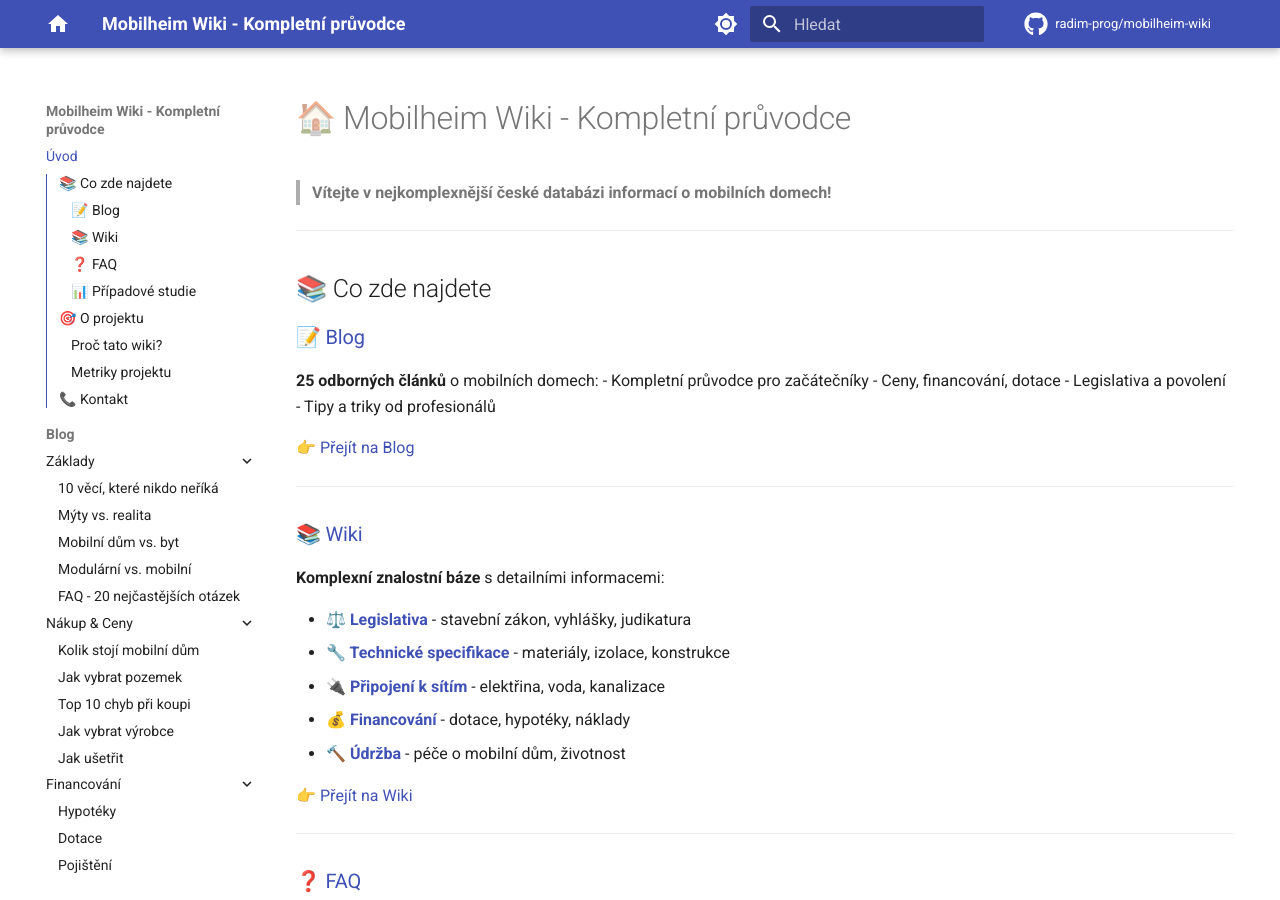
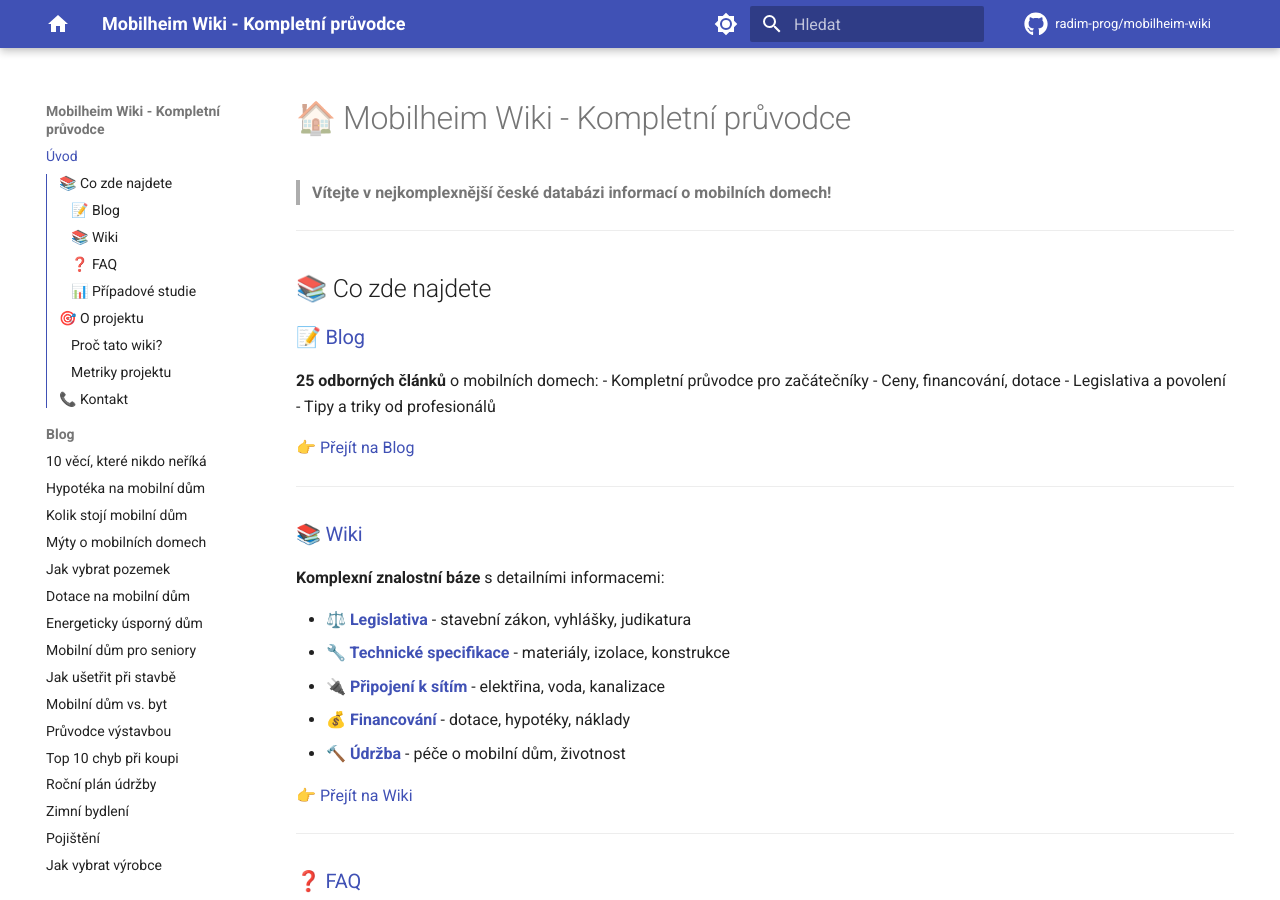
Before and after one commit to radim-prog/mobilheim-wiki, an MkDocs documentation site: the page built from docs/index.md, in a window 1280 px wide and 900 px high. Built offline with MkDocs 1.6.1 and Material for MkDocs 9.7.7, drawn with Linux system fonts in a browser that asks for light colours; comment, search, counter and statistics services are not loaded.

Commit message:
Fix navigation: Make all menu items clickable
Removed subcategories that had no pages - all items now directly clickable.
Simple flat structure for better UX.

🤖 Generated with [Claude Code](https://claude.com/claude-code)

Co-Authored-By: Claude <noreply@anthropic.com>

```diff
--- a/mkdocs.yml
+++ b/mkdocs.yml
@@ -80,41 +80,30 @@ nav:
   - Úvod: index.md
 
   - Blog:
-    - Základy:
-      - 10 věcí, které nikdo neříká: blog/02-10-veci-ktere-nikdo-nerika.md
-      - Mýty vs. realita: blog/05-myty-o-mobilnich-domech.md
-      - Mobilní dům vs. byt: blog/11-mobilni-dum-vs-byt.md
-      - Modulární vs. mobilní: blog/21-modularni-vs-mobilni-domy.md
-      - FAQ - 20 nejčastějších otázek: blog/23-faq-20-nejcastejsich-otazek.md
-
-    - Nákup & Ceny:
-      - Kolik stojí mobilní dům: blog/04-kolik-stoji-mobilni-dum.md
-      - Jak vybrat pozemek: blog/06-jak-vybrat-pozemek.md
-      - Top 10 chyb při koupi: blog/13-top-10-chyb-pri-koupi.md
-      - Jak vybrat výrobce: blog/17-jak-vybrat-vyrobce.md
-      - Jak ušetřit: blog/10-jak-usetrit-pri-stavbe.md
-
-    - Financování:
-      - Hypotéky: blog/03-hypoteka-na-mobilni-dum.md
-      - Dotace: blog/07-dotace-na-mobilni-dum.md
-      - Pojištění: blog/16-pojisteni-mobilniho-domu.md
-
-    - Výstavba & Údržba:
-      - Průvodce výstavbou: blog/12-pruvodce-vystavbou-krok-za-krokem.md
-      - Roční plán údržby: blog/14-udrzba-rocni-plan.md
-      - Zimní bydlení: blog/15-zimni-bydleni-myty-realita.md
-
-    - Speciální typy:
-      - Energeticky úsporný: blog/08-energeticky-usporny-mobilni-dum.md
-      - Pasivní dům: blog/22-pasivni-mobilni-dum.md
-      - Off-grid: blog/20-off-grid-mobilni-dum.md
-      - Pro seniory: blog/09-mobilni-dum-pro-seniory.md
-      - Pro mladou rodinu: blog/18-mobilni-dum-pro-mladou-rodinu.md
-      - Airbnb byznys: blog/24-airbnb-byznys-s-mobilnimi-domy.md
-
-    - Legislativa & Trendy:
-      - Legislativa 2025: blog/19-legislativa-2025-kompletni-pruvodce.md
-      - Budoucnost 2025-2030: blog/25-budoucnost-trendy-2025-2030.md
+    - 10 věcí, které nikdo neříká: blog/02-10-veci-ktere-nikdo-nerika.md
+    - Hypotéka na mobilní dům: blog/03-hypoteka-na-mobilni-dum.md
+    - Kolik stojí mobilní dům: blog/04-kolik-stoji-mobilni-dum.md
+    - Mýty o mobilních domech: blog/05-myty-o-mobilnich-domech.md
+    - Jak vybrat pozemek: blog/06-jak-vybrat-pozemek.md
+    - Dotace na mobilní dům: blog/07-dotace-na-mobilni-dum.md
+    - Energeticky úsporný dům: blog/08-energeticky-usporny-mobilni-dum.md
+    - Mobilní dům pro seniory: blog/09-mobilni-dum-pro-seniory.md
+    - Jak ušetřit při stavbě: blog/10-jak-usetrit-pri-stavbe.md
+    - Mobilní dům vs. byt: blog/11-mobilni-dum-vs-byt.md
+    - Průvodce výstavbou: blog/12-pruvodce-vystavbou-krok-za-krokem.md
+    - Top 10 chyb při koupi: blog/13-top-10-chyb-pri-koupi.md
+    - Roční plán údržby: blog/14-udrzba-rocni-plan.md
+    - Zimní bydlení: blog/15-zimni-bydleni-myty-realita.md
+    - Pojištění: blog/16-pojisteni-mobilniho-domu.md
+    - Jak vybrat výrobce: blog/17-jak-vybrat-vyrobce.md
+    - Pro mladou rodinu: blog/18-mobilni-dum-pro-mladou-rodinu.md
+    - Legislativa 2025: blog/19-legislativa-2025-kompletni-pruvodce.md
+    - Off-grid mobilní dům: blog/20-off-grid-mobilni-dum.md
+    - Modulární vs. mobilní: blog/21-modularni-vs-mobilni-domy.md
+    - Pasivní mobilní dům: blog/22-pasivni-mobilni-dum.md
+    - FAQ - 20 otázek: blog/23-faq-20-nejcastejsich-otazek.md
+    - Airbnb byznys: blog/24-airbnb-byznys-s-mobilnimi-domy.md
+    - Budoucnost 2025-2030: blog/25-budoucnost-trendy-2025-2030.md
 
   - Legislativa:
     - Přehled: wiki/legislativa/README.md
```
